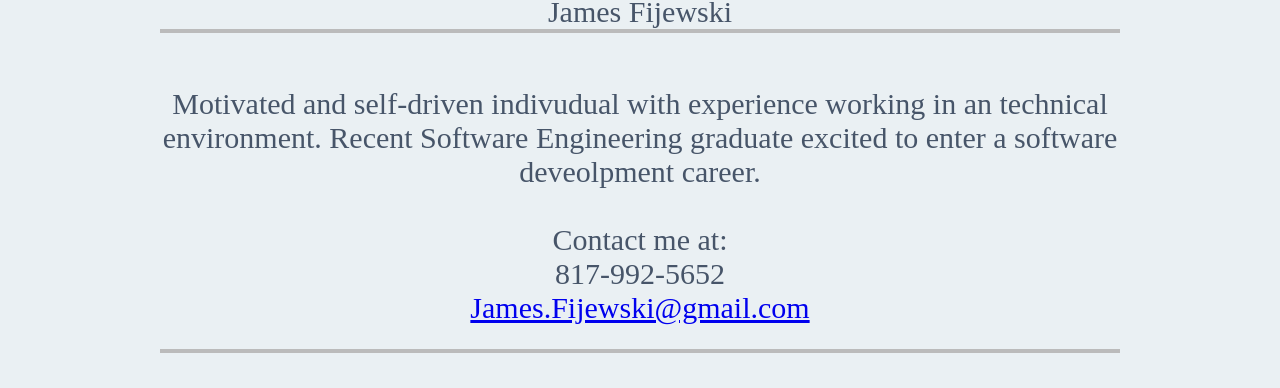
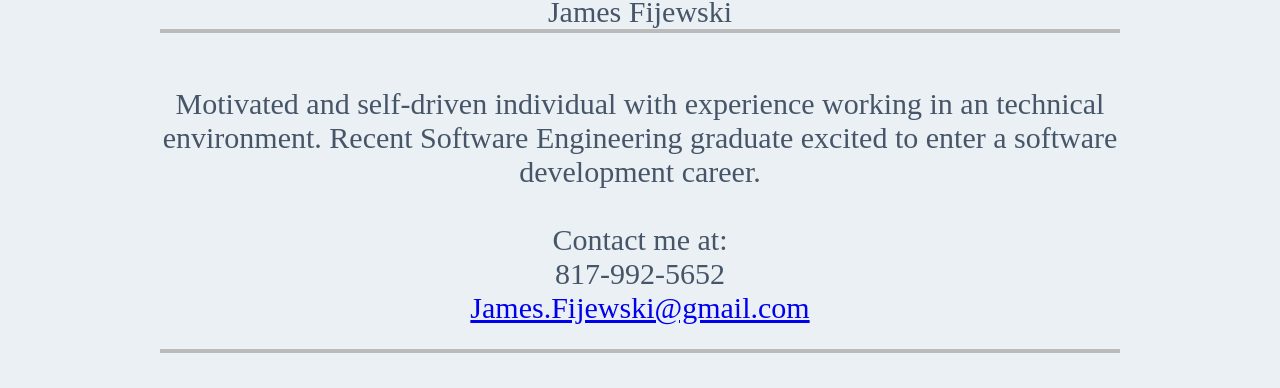
Before and after one commit to jfijewsk/React-Node-Site, a React (Create React App) app in the folder client/: page / in a window 1280 px wide. Shown: the part 805-1193 px from the top of the page. Built offline with nearby package versions, Linux system fonts and the light colour scheme; no server answers; a web font is replaced by a local one.

Commit message:
Resolved typos and upload new resume

```diff
--- a/client/src/components/Home.js
+++ b/client/src/components/Home.js
@@ -40,8 +40,8 @@ class Home extends Component {
                       </div>
                       <div className='divider'></div>
                       <div className='main-text'>
-                        Motivated and self-driven indivudual with experience working in an technical environment.
-                        Recent Software Engineering graduate excited to enter a software deveolpment career.<br /><br />
+                        Motivated and self-driven individual  with experience working in an technical environment.
+                        Recent Software Engineering graduate excited to enter a software development  career.<br /><br />
 
                         Contact me at: <br />
                         817-992-5652<br />
```
Also changed, not shown: 1 other file (tests, documents, lock files or other folders).
